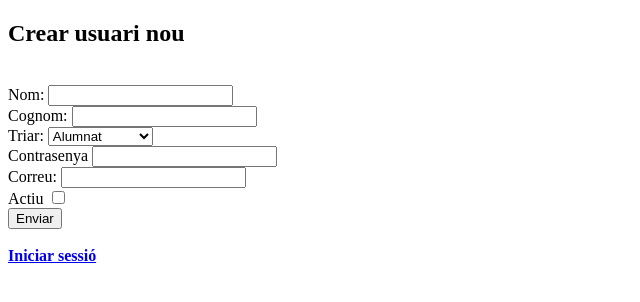
After one commit to angelspsv/M7_angel, a PHP site: page /index_catalan.html in a window 1280 px wide. The commit adds this page. Shown: the top 302 px of the page, without its empty margins (0-640 px from the left). Run offline with PHP 8.4, Linux system fonts and the light colour scheme; a stand-in replaces the project's code that opens the database connection.

Commit message:
creant usuari catala

```diff
--- a/dir_angel_P5/idioma.php
+++ b/dir_angel_P5/idioma.php
@@ -10,11 +10,11 @@
         //codi per mostrar l'idioma triat
         if(isset($_COOKIE['sel_idioma'])){
             if ($_COOKIE['sel_idioma'] == 'es') {
-                header('Location: spanish.html');
+                header('Location: login_spanish.html');
             } elseif ($_COOKIE['sel_idioma'] == 'en') {
-                header('Location: english.html');
+                header('Location: login_english.html');
             } elseif ($_COOKIE['sel_idioma'] == 'cat') {
-                header('Location: catala.html');
+                header('Location: login_catalan.html');
             }
         }
     ?>
--- /dev/null
+++ b/dir_angel_P5/index_catalan.html
@@ -0,0 +1,44 @@
+<!DOCTYPE html>
+<html lang="en">
+<head>
+    <meta charset="UTF-8">
+    <meta name="viewport" content="width=device-width, initial-scale=1.0">
+    <title>Creació d'usuari</title>
+</head>
+<body>
+    <div>
+        <h2>Crear usuari nou</h2>
+        <br>
+        <form action="index_catalan.php" method="post">
+            <label for="name">Nom:</label>
+            <input type="text" name="name"><br>
+
+            <label for="surname">Cognom:</label>
+            <input type="text" name="surname"><br>
+
+            <label for="rol">Triar:</label>
+            <select name="rol">
+                <optgroup>
+                    <option value="Alumnat">Alumnat</option>
+                    <option value="Professorat">Professorat</option>
+                </optgroup>
+            </select><br>
+
+            <label for="password">Contrasenya</label>
+            <input type="password" name="password" minlength="8"><br>
+
+            <label for="email">Correu:</label>
+            <input type="email" name="email"><br>
+
+            <label for="active">Actiu</label>
+            <input type="checkbox" name="active"><br>
+
+            <input type="submit" name="send" value="Enviar">
+        </form>
+    </div>
+    <div>
+        <br>
+        <b><a href="login_catalan.html">Iniciar sessió</a></b>
+    </div>
+</body>
+</html>
```
Also changed, not shown: dir_angel_P5/index_catalan.php (added, +27 -0 lines), dir_angel_P5/login_catalan.html (added), dir_angel_P5/user_login_catalan.php (added).
